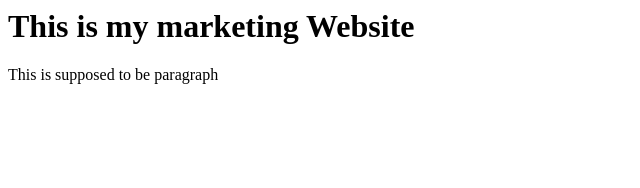
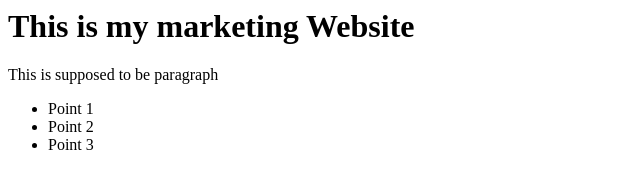
Before and after one commit to bredd35/marketing, a plain HTML site: page index.html in a window 1280 px wide. Shown: the whole page, without its empty margins (0-640 px from the left). Drawn offline with Linux system fonts and the light colour scheme.

Commit message:
added a list

```diff
--- a/index.html
+++ b/index.html
@@ -12,5 +12,12 @@
 
     <p>This is supposed to be paragraph</p>
 
+    <ul>
+        <li> Point 1 </li>
+        <li> Point 2 </li>
+        <li> Point 3 </li>
+    </ul>
+
+
 </body>
 </html>
```
